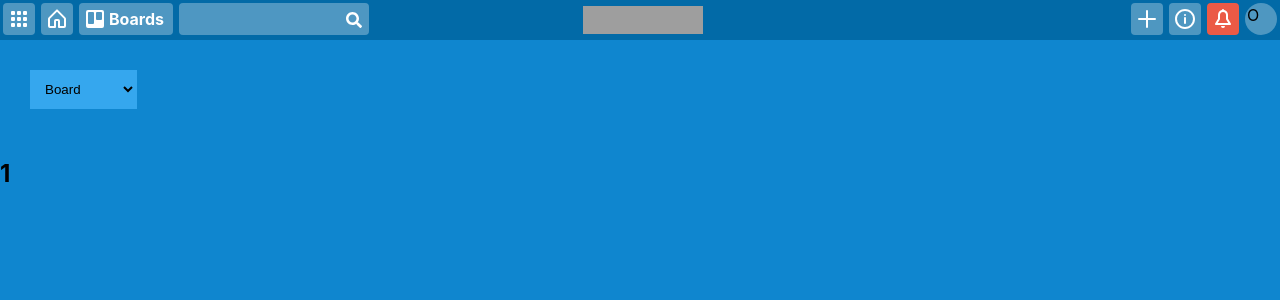
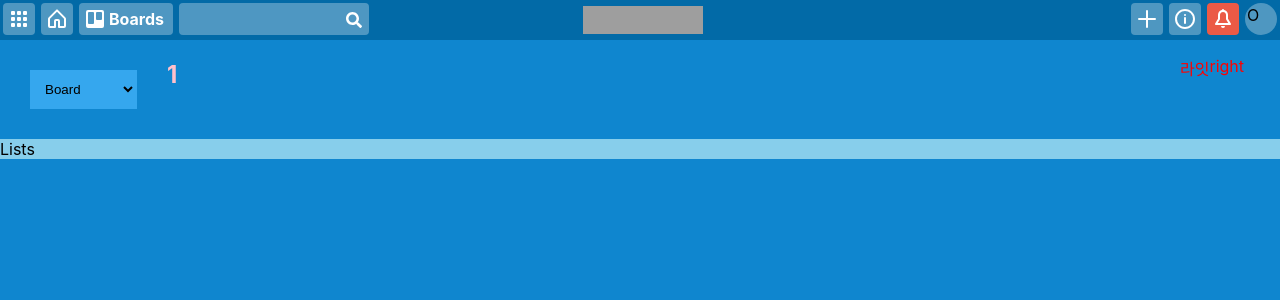
Before and after one commit to wafflestudio18-5/team5-frontend, a React (Create React App) app: page /b/1/1 in a window 1280 px wide. Shown: the top 300 px of the page. Built offline with nearby package versions, Linux system fonts and the light colour scheme; grey boxes are pictures that could not be loaded.

Commit message:
두번째 HEADER: 'justify-content: space-between'

```diff
--- a/src/Components/Board/Board.css
+++ b/src/Components/Board/Board.css
@@ -8,6 +8,25 @@ select {
   border: 1px transparent solid;
   padding: 10px;
   padding-right: 20px;
-  margin: 30px;
   background-color: #35a7ee;
 }
+
+#board-header {
+  display: flex;
+  justify-content: space-between;
+}
+
+#board-header-left {
+  display: flex;
+  color: pink;
+}
+
+#board-header-right {
+  display: flex;
+  width: 100px;
+  color: red;
+}
+
+#board-lists {
+  background-color: skyblue;
+}
--- a/src/Components/Board/Board.js
+++ b/src/Components/Board/Board.js
@@ -5,13 +5,27 @@ function Board({data}) {
   return(
     <div id="Board-wrapper">
 
-      <select name="language" defaultValue="English (US)">
-      <option value="Board">Board</option>
-      <option value="Calendar">Calendar</option>
-      <option value="Map">Map</option>
-      </select>
+      <div id="board-header">
 
-      <h2>{data.board_name}</h2>
+        <div id="board-header-left">
+          <select name="language" defaultValue="English (US)">
+          <option value="Board">Board</option>
+          <option value="Calendar">Calendar</option>
+          <option value="Map">Map</option>
+          </select>
+          <h2>{data.board_name}</h2>
+        </div>
+
+        <div id="board-header-right">
+          <p>라잇</p>
+          <p>right</p>
+        </div>
+
+      </div>
+
+      <div id="board-lists">
+        Lists
+      </div>
 
     </div>
   )
```
